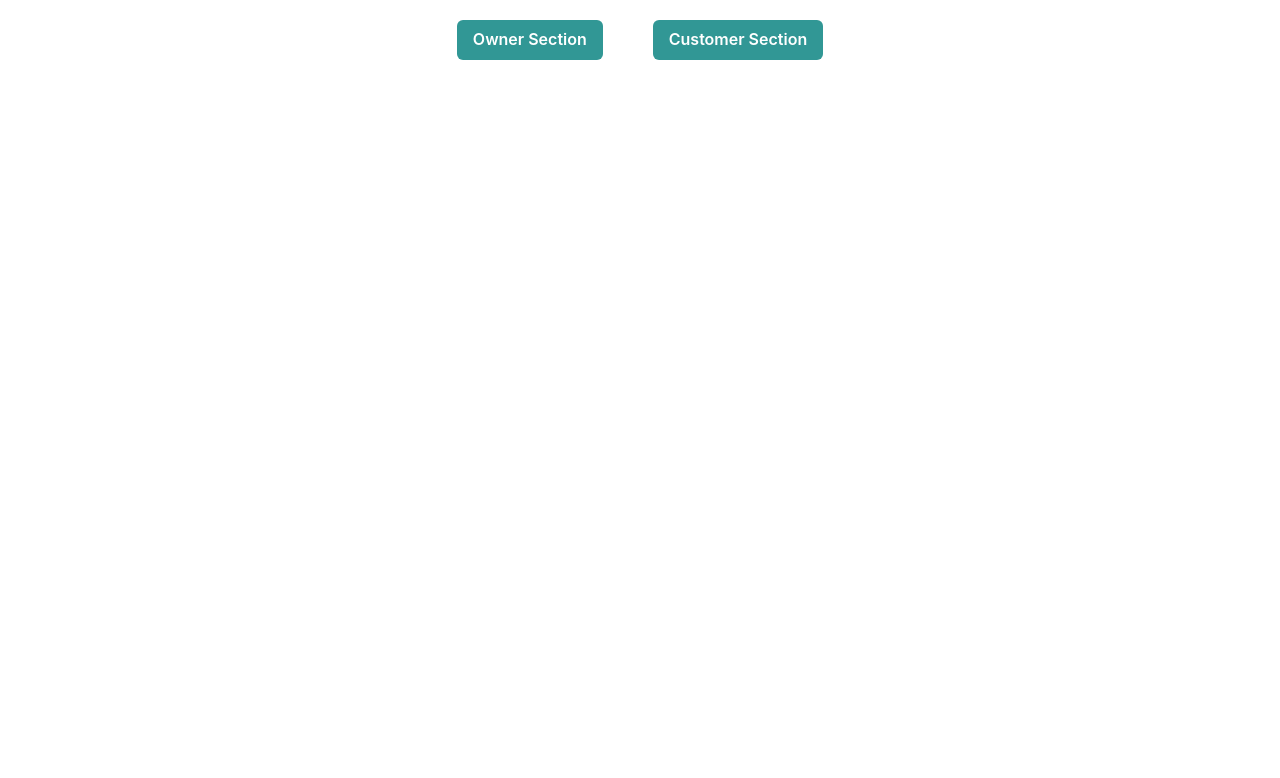
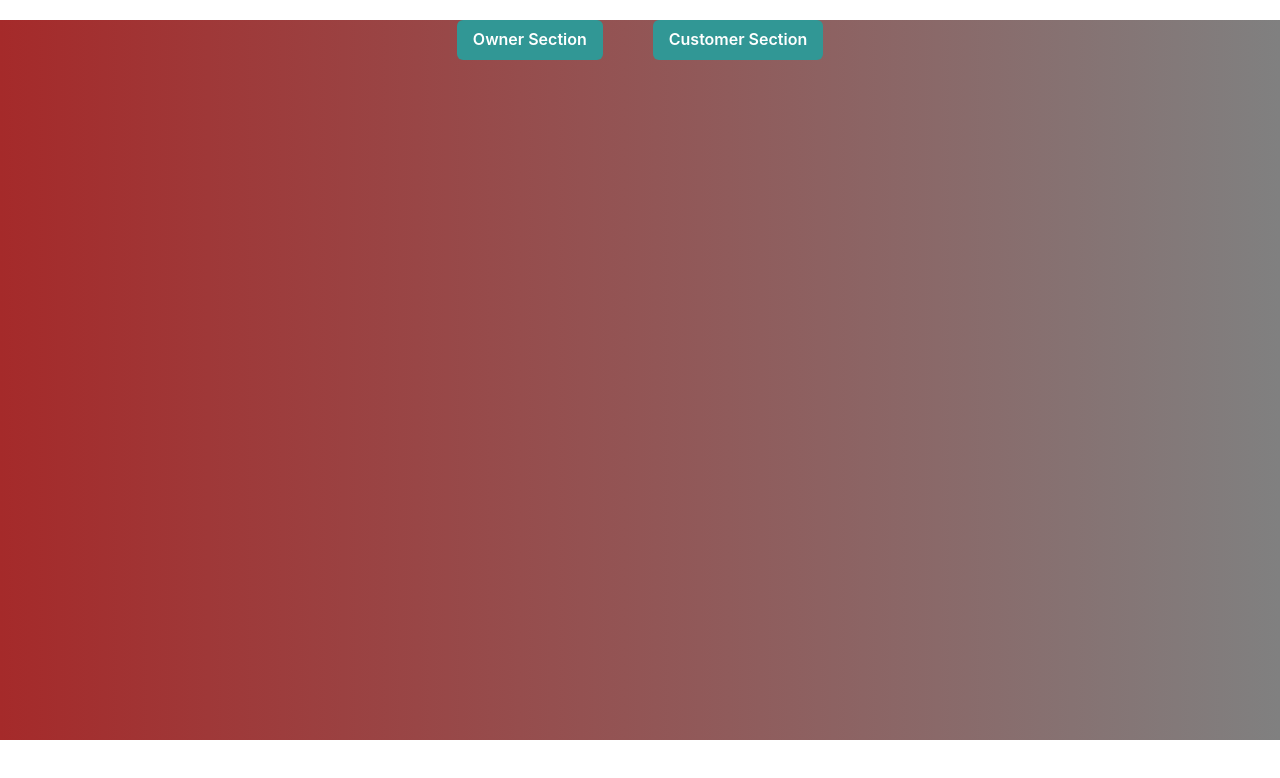
Before and after one commit to bhavnesh1811/Ice_Cream_Parlour, a React (Create React App) app in the folder ice-cream-parlour/: page / in a window 1280 px wide. Shown: the top 778 px of the page. Built offline with nearby package versions, Linux system fonts and the light colour scheme.

Commit message:
adding cart page

```diff
--- a/ice-cream-parlour/src/Pages/HomePage.jsx
+++ b/ice-cream-parlour/src/Pages/HomePage.jsx
@@ -6,7 +6,7 @@ import { CEN } from "../constants/typography";
 const HomePage = () => {
   const nav = useNavigate();
   return (
-    <Flex justifyContent={CEN} gap="50px" m={"20px auto"}>
+    <Flex justifyContent={CEN} gap="50px" m={"20px auto"} backgroundImage= {"linear-gradient(90deg, brown, grey)"} h={"90vh"}>
       <Button
         onClick={() => nav("/owner/login")}
         colorScheme={"teal"}
--- a/ice-cream-parlour/src/index.css
+++ b/ice-cream-parlour/src/index.css
@@ -1,10 +1,7 @@
 body {
   margin: 0;
-  font-family: -apple-system, BlinkMacSystemFont, 'Segoe UI', 'Roboto', 'Oxygen',
-    'Ubuntu', 'Cantarell', 'Fira Sans', 'Droid Sans', 'Helvetica Neue',
-    sans-serif;
-  -webkit-font-smoothing: antialiased;
-  -moz-osx-font-smoothing: grayscale;
+  background-image:"linear-gradient(90deg, brown, grey)";
+  height:"90vh";
 }
 
 code {
```
